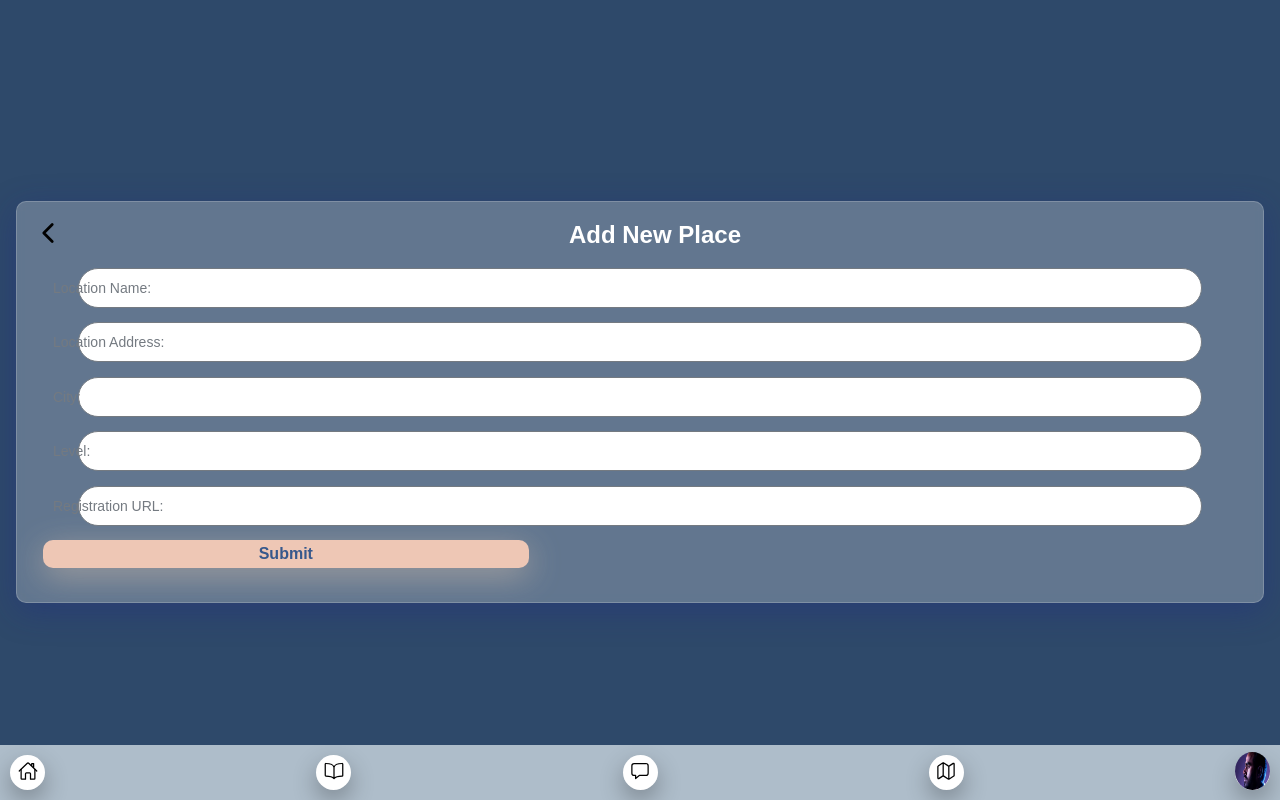
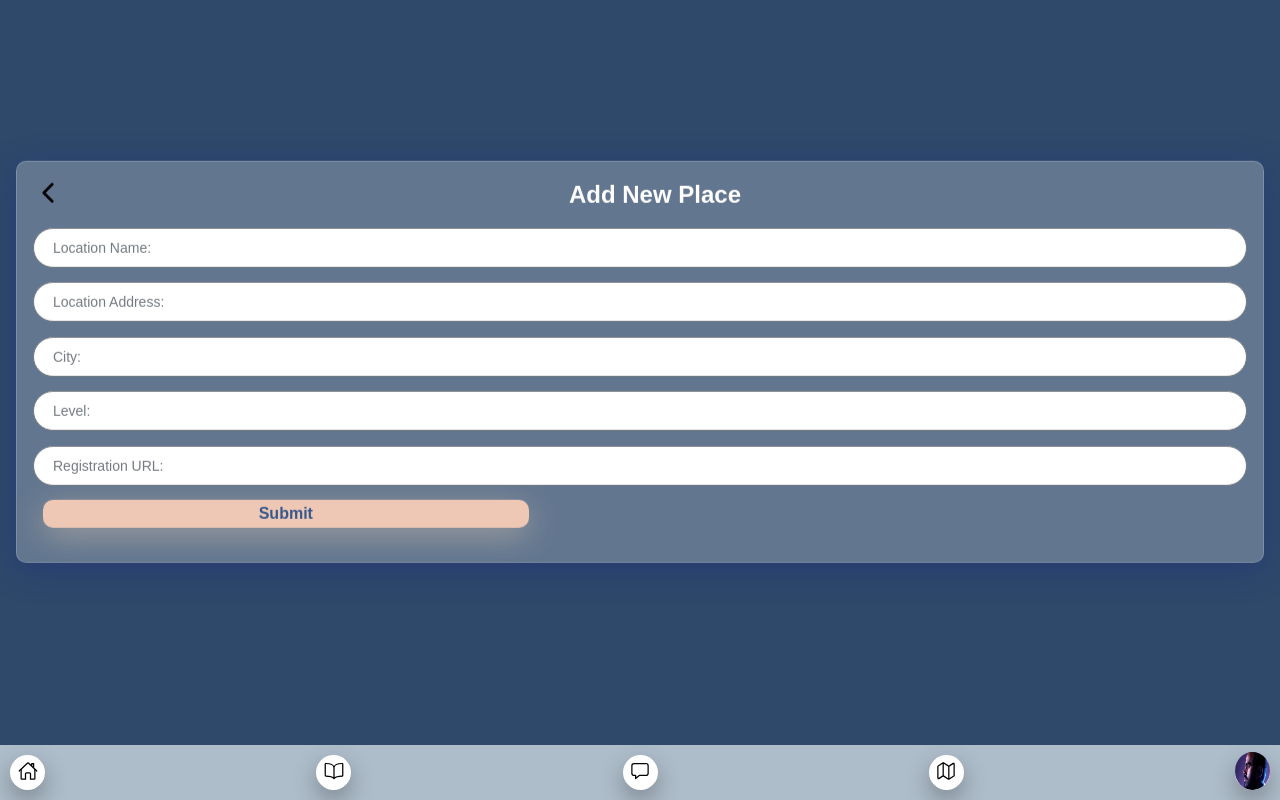
Before and after one commit to gennhonglin/capstone-client, a React (Create React App) app: page /add-post in a window 1280 px wide. Built offline with nearby package versions, Linux system fonts and the light colour scheme.

Commit message:
Made small changes such as padding a bit of padding and fixed some missing width and flex issues on add posts page

```diff
--- a/public/index.html
+++ b/public/index.html
@@ -24,7 +24,7 @@
       work correctly both with client-side routing and a non-root public URL.
       Learn how to configure a non-root public URL by running `npm run build`.
     -->
-    <title>React App</title>
+    <title>GHLVolley</title>
   </head>
   <body>
     <noscript>You need to enable JavaScript to run this app.</noscript>
--- a/src/Pages/AddPost/AddPost.scss
+++ b/src/Pages/AddPost/AddPost.scss
@@ -1,4 +1,5 @@
 .add-post {
     background-color: #2E496A;
     height: 100vh;
+    width: 100%
 }
--- a/src/components/CommentList/CommentList.scss
+++ b/src/components/CommentList/CommentList.scss
@@ -6,6 +6,7 @@
     padding-left: 1rem;
     background-color: #2E496A;
     padding-bottom: 4.5rem;
+    padding-top: 10px;
 
 
     &__post {
--- a/src/components/PostForm/PostForm.scss
+++ b/src/components/PostForm/PostForm.scss
@@ -1,7 +1,7 @@
 .post-form {
     padding-right: 1rem;
     padding-left: 1rem;
-    transform: translateY(50%);
+    transform: translateY(40%);
 
 
     &__container {
@@ -40,11 +40,12 @@
             align-items: flex-start;
 
             &-container {
+                display: flex;
                 position: relative;
                 width: 100%;
 
                 &__input {
-                    width: 90%;
+                    width: 100%;
                     padding: .625rem .9375rem;
                     border: 1px solid #747a81;
                     background: #fff;
```
